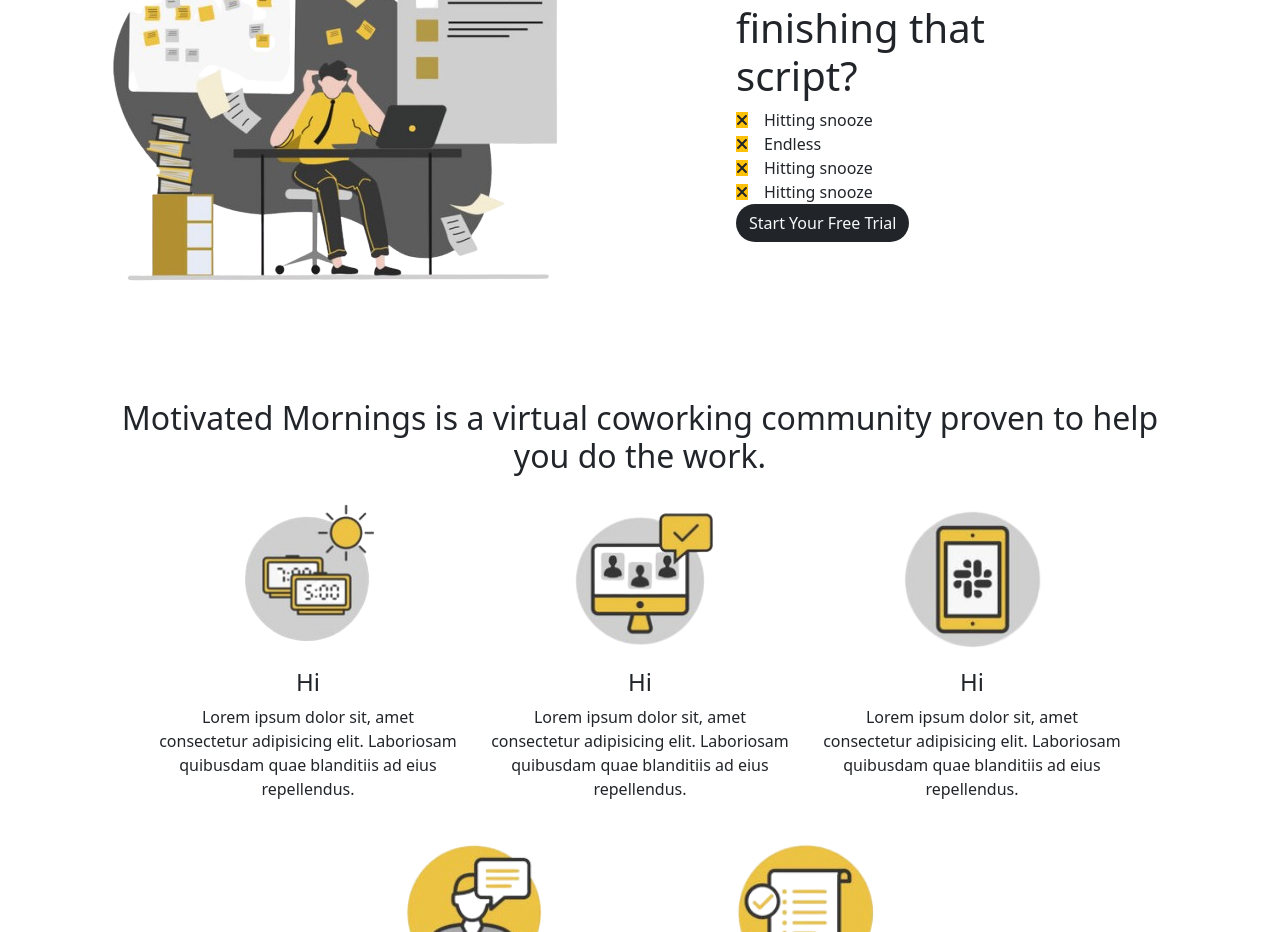
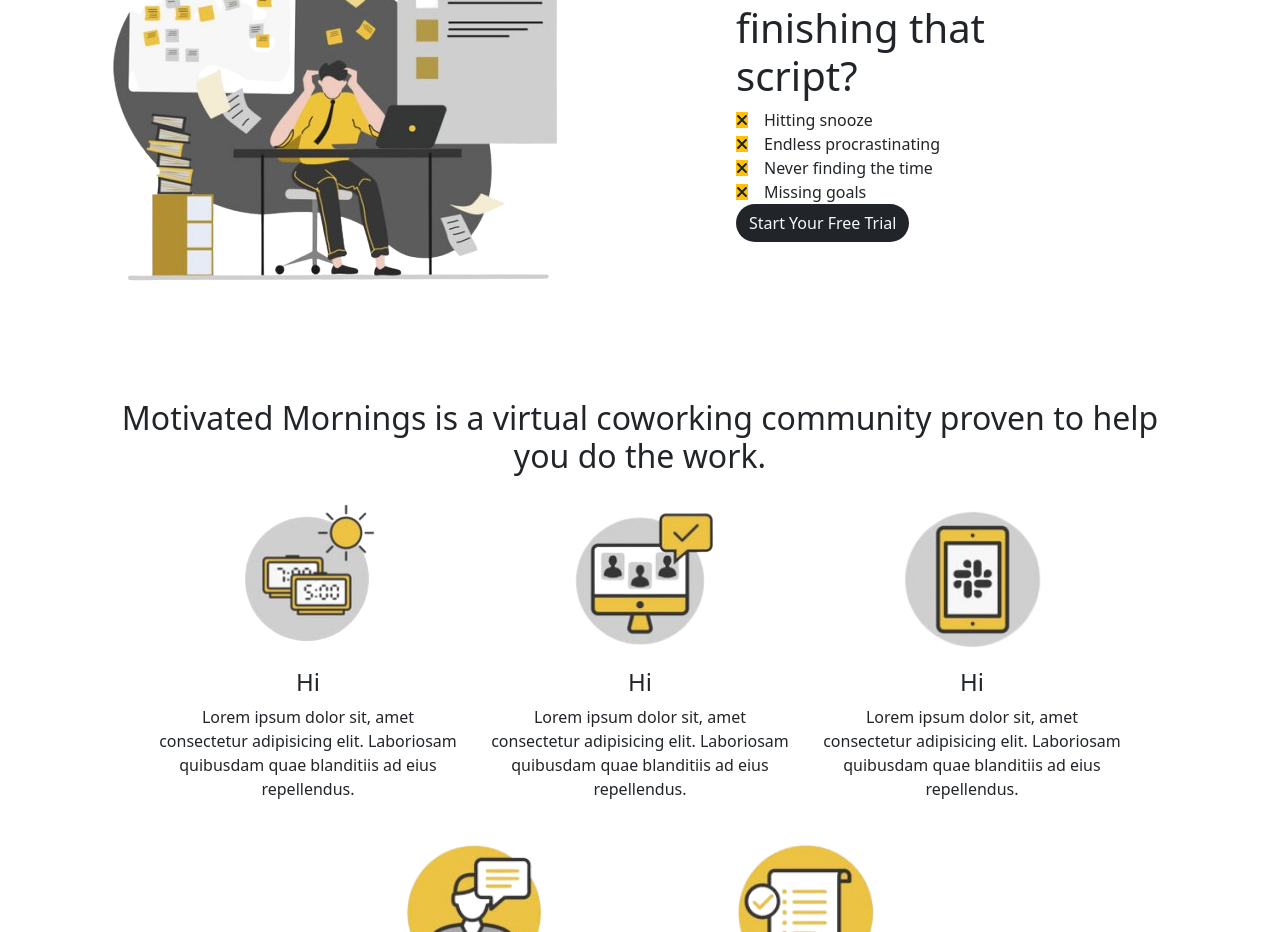
Before and after one commit to Ajith369369/motivated-mornings-frontend, a React (Vite) app: page / in a window 1280 px wide. Shown: the part 860-1792 px from the top of the page. Built offline with nearby package versions, Linux system fonts and the light colour scheme.

Commit message:
Add text.

```diff
--- a/src/components/Header.jsx
+++ b/src/components/Header.jsx
@@ -100,15 +100,15 @@ function Header() {
                   </div>
                   <div className="d-flex justify-content-start align-items-center">
                     <FontAwesomeIcon icon={faXmark} className="bg-warning" />
-                    <p className="m-0 ms-3">Endless</p>
+                    <p className="m-0 ms-3">Endless procrastinating</p>
                   </div>
                   <div className="d-flex justify-content-start align-items-center">
                     <FontAwesomeIcon icon={faXmark} className="bg-warning" />
-                    <p className="m-0 ms-3">Hitting snooze</p>
+                    <p className="m-0 ms-3">Never finding the time</p>
                   </div>
                   <div className="d-flex justify-content-start align-items-center">
                     <FontAwesomeIcon icon={faXmark} className="bg-warning" />
-                    <p className="m-0 ms-3">Hitting snooze</p>
+                    <p className="m-0 ms-3">Missing goals</p>
                   </div>
                 </div>
                 <div className="d-flex justify-content-start align-items-center">
```
